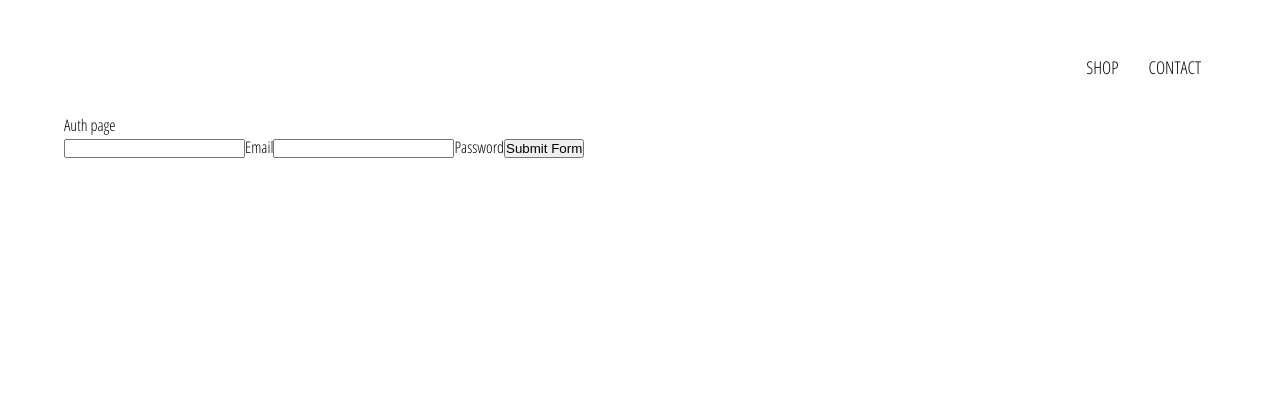
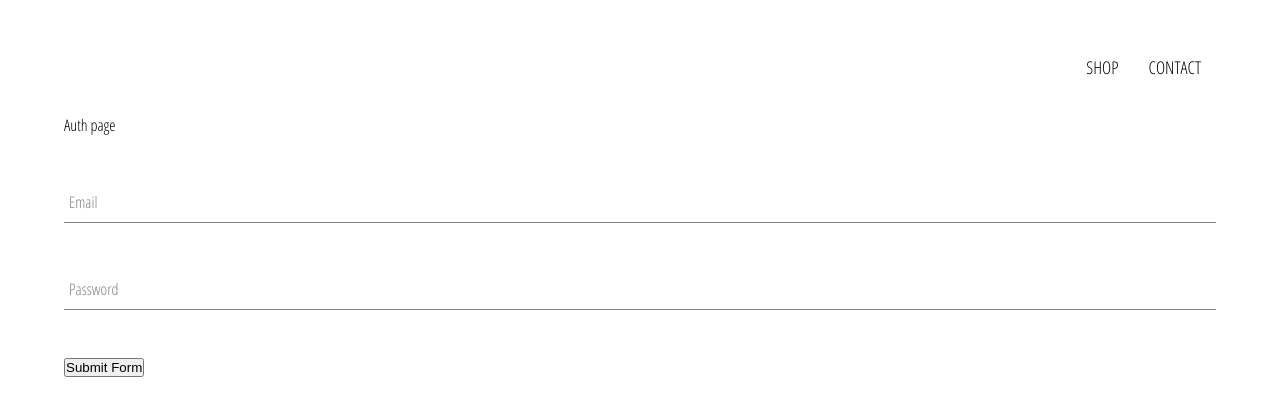
Before and after one commit to Chrossu/Crwn-Clothing, a React (Create React App) app: page /auth in a window 1280 px wide. Shown: the top 416 px of the page. Built offline with nearby package versions, Linux system fonts and the light colour scheme.

Commit message:
Form Input created with advanced styled components with props

```diff
--- a/src/components/collection-item/Collection-item.component.jsx
+++ b/src/components/collection-item/Collection-item.component.jsx
@@ -2,7 +2,7 @@ import React from 'react';
 
 import { StyledCollectionItem, StyledImage, StyledCollectionFooter, StyledName, StyledPrice } from './collection-item.style';
 
-const CollectionItem = ({ id, name, imageUrl, price }) => (
+const CollectionItem = ({ name, imageUrl, price }) => (
     <StyledCollectionItem>
       <StyledImage imageUrl={imageUrl} />
       <StyledCollectionFooter>
--- /dev/null
+++ b/src/components/form-input/Form-input.component.jsx
@@ -0,0 +1,17 @@
+import React from 'react';
+
+import { StyledGroup, StyledInput, StyledLabel } from './form-input.style';
+
+const FormInput = ({ handleChange, label, ...otherProps }) => (
+  <StyledGroup>
+    <StyledInput onChange={handleChange} {...otherProps} />
+    {
+      label &&
+      <StyledLabel className={otherProps.value.length ? 'shrink' : ''}>
+        {label}
+      </StyledLabel>
+    }
+  </ StyledGroup>
+)
+
+export default FormInput;
--- /dev/null
+++ b/src/components/form-input/form-input.style.js
@@ -0,0 +1,56 @@
+import styled, { css } from 'styled-components';
+
+const primaryColor = 'black';
+const secondaryColor = 'grey';
+
+const isShrink = css`
+  top: -17px;
+  font-size: 14px;
+  color: ${primaryColor};
+`;
+
+export const StyledGroup = styled.div`
+  position: relative;
+  margin: 45px 0;
+
+  input[type='password'] {
+    letter-spacing: 0.3rem;
+  }
+`;
+
+export const StyledInput = styled.input`
+  background: none;
+  background-color: #fff;
+  color: ${secondaryColor};
+  font-size: 18px;
+  padding: 10px 10px 10px 5px;
+  display: block;
+  width: 100%;
+  border: none;
+  border-radius: 0;
+  border-bottom: 1px solid grey;
+  margin: 25px 0;
+
+  &:focus {
+    outline: none;
+  }
+`;
+
+export const StyledLabel = styled.label`
+  color: ${secondaryColor};
+  font-size: 16px;
+  font-weight: normal;
+  position: absolute;
+  pointer-events: none;
+  left: 5px;
+  top: 10px;
+  transition: 300ms ease all;
+
+  &.shrink {
+    ${isShrink}
+  }
+
+  ${StyledInput}:focus & {
+    ${isShrink}
+  }
+`;
--- a/src/components/header/header.style.js
+++ b/src/components/header/header.style.js
@@ -2,10 +2,6 @@ import styled, { css } from 'styled-components';
 import { Link } from 'react-router-dom';
 
 import { ReactComponent as Logo } from '../../assets/crown.svg';
-
-const OptionsContainerStyle = css`
-
-`
 
 export const StyledHeader = styled.div`
   height: 70px;
--- a/src/components/login/Login.component.jsx
+++ b/src/components/login/Login.component.jsx
@@ -1,6 +1,8 @@
 import React, { useState } from 'react';
 
-import { StyledLoginContainer, StyledForm, StyledInput, StyledLabel } from './login.style';
+import FormInput from '../form-input/Form-input.component';
+
+import { StyledLoginContainer, StyledForm, StyledInput } from './login.style';
 
 const Login = () => {
   const [state, setState] = useState({
@@ -10,9 +12,8 @@ const Login = () => {
 
   const { email, password } = state;
 
-  const onChange = e => {
+  const handleChange = e => {
     const { name, value } = e.target;
-    console.log(state);
 
     setState({ ...state, [name]: value })
   }
@@ -26,16 +27,13 @@ const Login = () => {
     console.log('Logineado');
   }
 
-
   return (
     <StyledLoginContainer>
       <StyledForm onSubmit={onSubmit}>
         {/* Email Input */}
-        <StyledInput onChange={onChange} name="email" type="email" value={email} required />
-        <StyledLabel>Email</StyledLabel>
+        <FormInput handleChange={handleChange} name="email" type="email" value={email} label="Email" required />
         {/* Password input */}
-        <StyledInput onChange={onChange} name="password" type="password" value={password} required />
-        <StyledLabel>Password</StyledLabel>
+        <FormInput handleChange={handleChange} name="password" type="password" value={password} label="Password" required />
         {/* SubmitInput */}
         <StyledInput type="submit" value="Submit Form" />
       </StyledForm>
--- a/src/components/login/login.style.js
+++ b/src/components/login/login.style.js
@@ -4,9 +4,6 @@ export const StyledLoginContainer = styled.div`
 
 `;
 
-export const Styled = styled.div`
-
-`;
 
 export const StyledForm = styled.form`
 
@@ -15,7 +12,3 @@ export const StyledForm = styled.form`
 export const StyledInput = styled.input`
 
 `;
-
-export const StyledLabel = styled.label`
-
-`;
```
